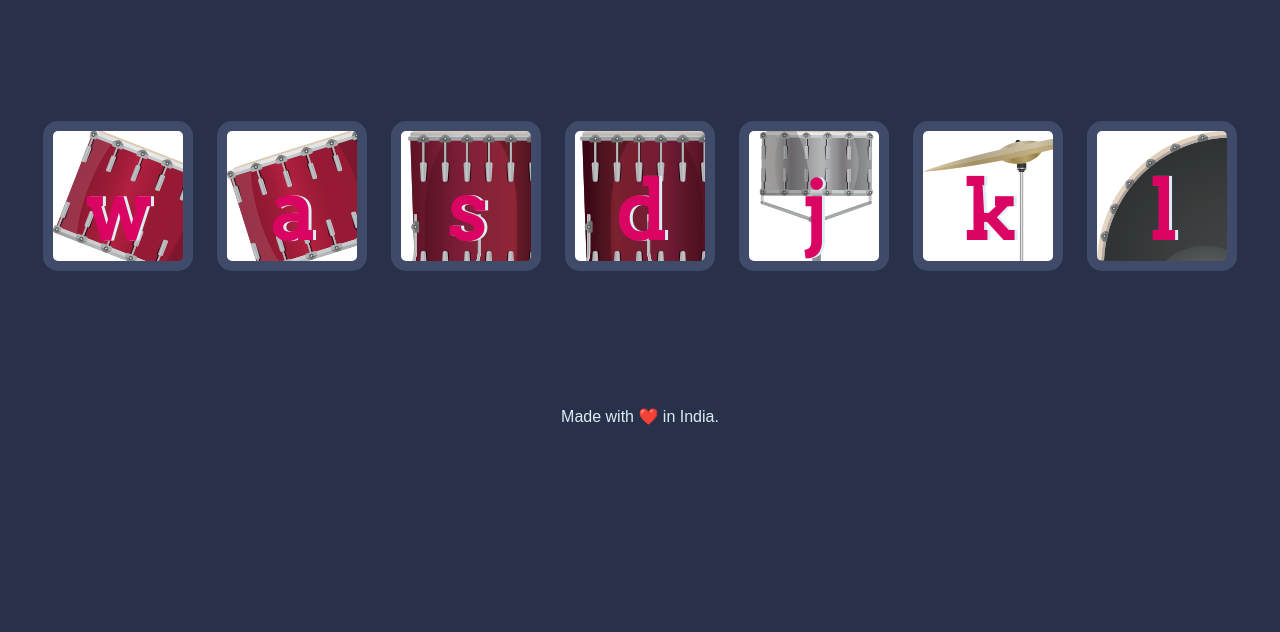
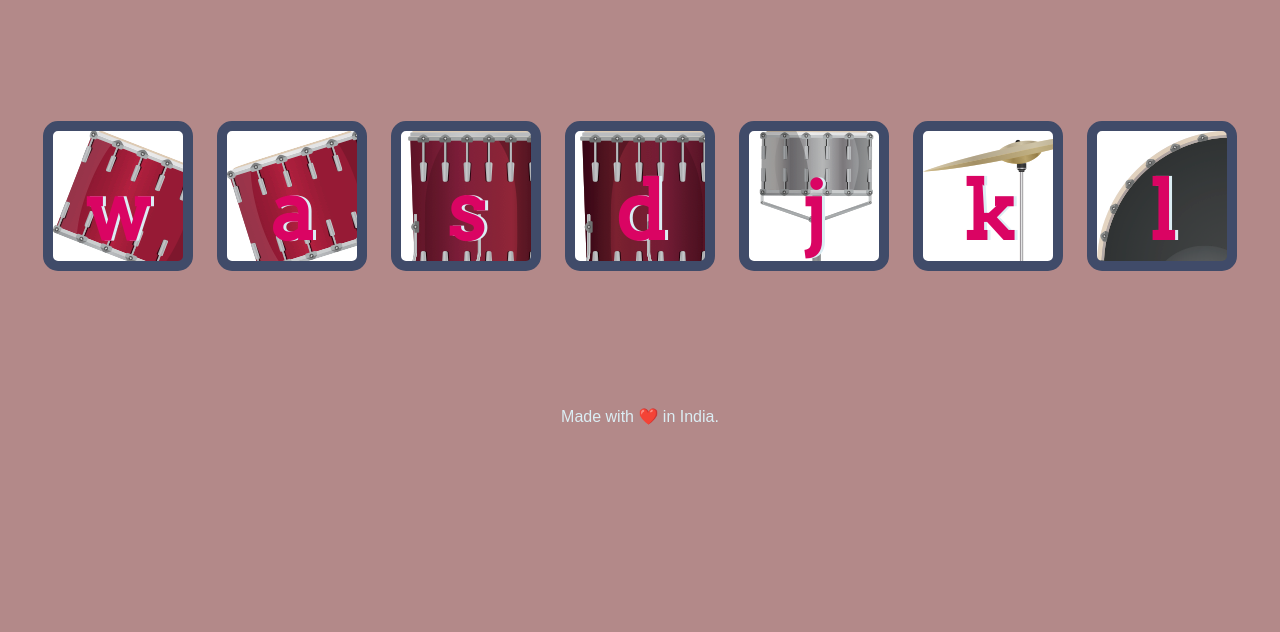
Before and after one commit to Shagun20-03/DrumKit, a plain HTML site: page index.html in a window 1280 px wide. Shown: the part 168-800 px from the top of the page. Drawn offline with Linux system fonts and the light colour scheme.

Commit message:
Update styles.css

```diff
--- a/styles.css
+++ b/styles.css
@@ -1,6 +1,6 @@
 body {
   text-align: center;
-  background-color: #283149;
+  background-color:  rgb(179, 137, 137);;
 }
 
 h1 {
```
